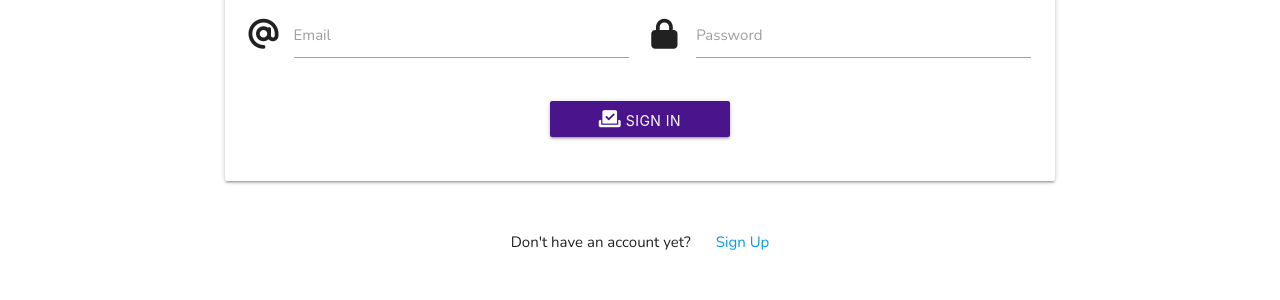
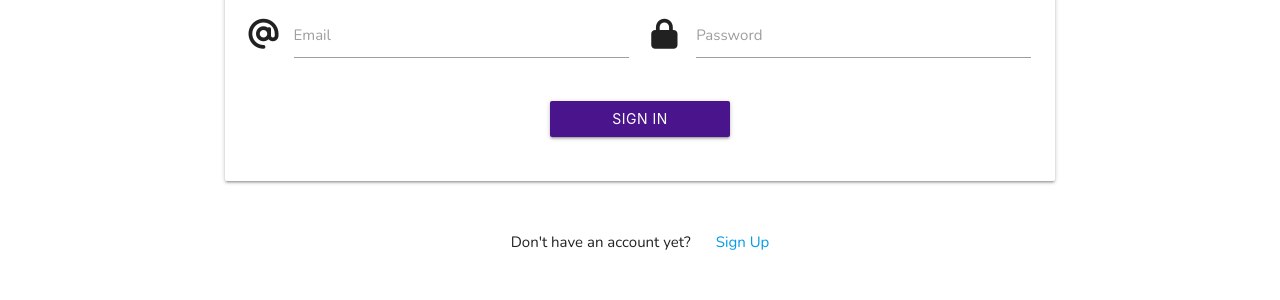
Before and after one commit to nhamidi90/k-watch, a Flask app: page /sign_in in a window 1280 px wide. Shown: the part 266-566 px from the top of the page. Run offline with Flask 3, Linux system fonts and the light colour scheme; some libraries are stand-ins or nearby versions.

Commit message:
Remove button icon

```diff
--- a/templates/sign-in.html
+++ b/templates/sign-in.html
@@ -27,7 +27,7 @@
             <div class="row center-align">
                 <div class="col s12">
                 <button class="waves-effect waves-light btn purple darken-4 form-btn" type="submit" name="action">
-                    <i class="fa-solid fa-check-to-slot"></i> Sign In
+                    Sign In
                 </button>
             </div>
             </div>
```
